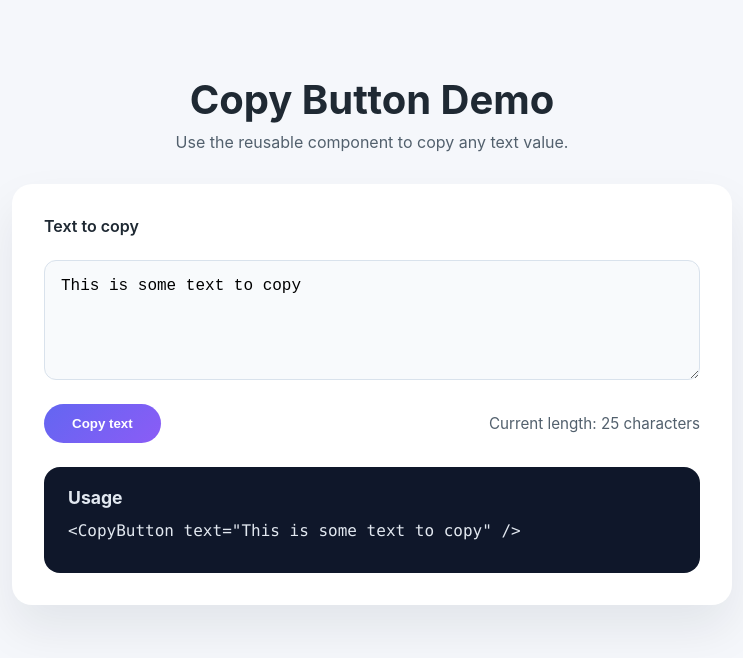
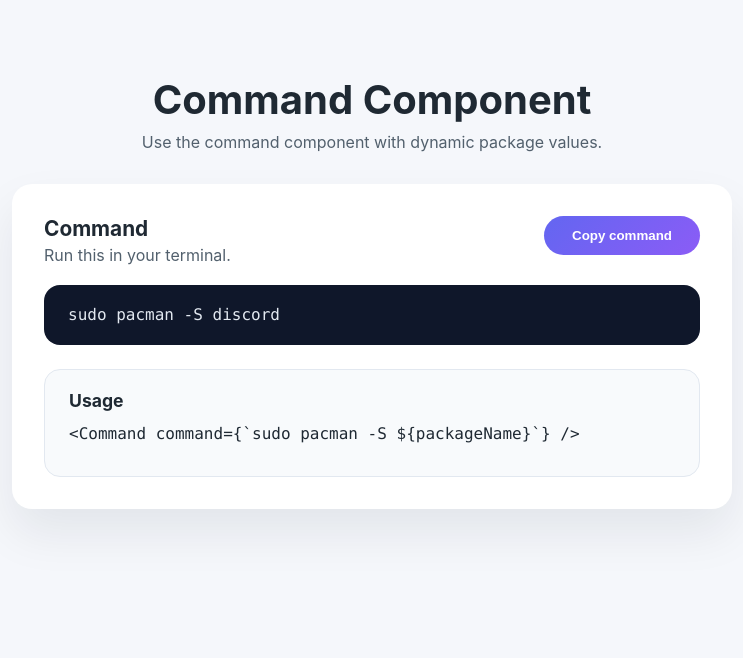
Before and after one commit to NotReallyAnonymous/reactjs-help-tool, a React (Vite) app: page / in a window 1280 px wide. Shown: the top 658 px of the page, without its empty margins (268-1011 px from the left). Built offline with nearby package versions, Linux system fonts and the light colour scheme.

Commit message:
Add command component with copy support

```diff
--- a/src/App.css
+++ b/src/App.css
@@ -40,31 +40,41 @@
   gap: 1.5rem;
 }
 
-.text-label {
-  font-weight: 600;
+.command {
+  display: flex;
+  flex-direction: column;
+  gap: 1.25rem;
 }
 
-.text-input {
-  width: 100%;
-  border-radius: 12px;
-  border: 1px solid #d9e2ec;
-  padding: 1rem;
-  font-size: 1rem;
-  resize: vertical;
-  min-height: 120px;
-  background: #f8fafc;
+.command-header {
+  display: flex;
+  flex-direction: column;
+  gap: 1rem;
 }
 
-.text-input:focus {
-  outline: 2px solid #8b5cf6;
-  border-color: #8b5cf6;
-  background: #ffffff;
+.command-header h2 {
+  margin: 0 0 0.25rem;
+  font-size: 1.3rem;
 }
 
-.button-row {
-  display: flex;
-  flex-direction: column;
-  gap: 0.75rem;
+.command-header p {
+  margin: 0;
+  color: #52606d;
+}
+
+.command-block {
+  margin: 0;
+  background: #0f172a;
+  color: #e2e8f0;
+  border-radius: 16px;
+  padding: 1.25rem 1.5rem;
+  font-size: 1rem;
+  overflow-x: auto;
+}
+
+.command-block code {
+  font-family: 'Fira Code', ui-monospace, SFMono-Regular, SFMono-Regular, Menlo, Monaco,
+    Consolas, 'Liberation Mono', 'Courier New', monospace;
 }
 
 .copy-button {
@@ -88,16 +98,11 @@
   transform: translateY(0);
 }
 
-.helper-text {
-  color: #52606d;
-  font-size: 0.95rem;
-}
-
 .example {
-  background: #0f172a;
+  background: #f8fafc;
   border-radius: 16px;
   padding: 1.25rem 1.5rem;
-  color: #e2e8f0;
+  border: 1px solid #e2e8f0;
 }
 
 .example h2 {
@@ -112,7 +117,7 @@
 }
 
 @media (min-width: 640px) {
-  .button-row {
+  .command-header {
     flex-direction: row;
     align-items: center;
     justify-content: space-between;
--- a/src/App.jsx
+++ b/src/App.jsx
@@ -1,38 +1,23 @@
-import { useState } from 'react'
-import CopyButton from './components/CopyButton'
+import Command from './components/Command'
 import './App.css'
 
+const packageName = 'discord'
+
 function App() {
-  const [text, setText] = useState('This is some text to copy')
-
   return (
     <div className="app">
       <header className="app-header">
-        <h1>Copy Button Demo</h1>
-        <p>Use the reusable component to copy any text value.</p>
+        <h1>Command Component</h1>
+        <p>Use the command component with dynamic package values.</p>
       </header>
 
       <main className="app-content">
-        <label className="text-label" htmlFor="copy-text">
-          Text to copy
-        </label>
-        <textarea
-          id="copy-text"
-          className="text-input"
-          value={text}
-          onChange={(event) => setText(event.target.value)}
-          rows={4}
-        />
-
-        <div className="button-row">
-          <CopyButton text={text} label="Copy text" />
-          <span className="helper-text">Current length: {text.length} characters</span>
-        </div>
+        <Command command={`sudo pacman -S ${packageName}`} />
 
         <section className="example">
           <h2>Usage</h2>
           <pre>
-            <code>{'<CopyButton text="This is some text to copy" />'}</code>
+            <code>{'<Command command={`sudo pacman -S ${packageName}`} />'}</code>
           </pre>
         </section>
       </main>
--- /dev/null
+++ b/src/components/Command.jsx
@@ -0,0 +1,28 @@
+import { Children } from 'react'
+import CopyButton from './CopyButton'
+
+function Command({ children, command }) {
+  const commandText =
+    typeof command === 'string'
+      ? command
+      : Children.toArray(children)
+          .map((child) => (typeof child === 'string' ? child : String(child)))
+          .join('')
+
+  return (
+    <section className="command">
+      <div className="command-header">
+        <div>
+          <h2>Command</h2>
+          <p>Run this in your terminal.</p>
+        </div>
+        <CopyButton text={commandText} label="Copy command" />
+      </div>
+      <pre className="command-block">
+        <code>{commandText}</code>
+      </pre>
+    </section>
+  )
+}
+
+export default Command
```
